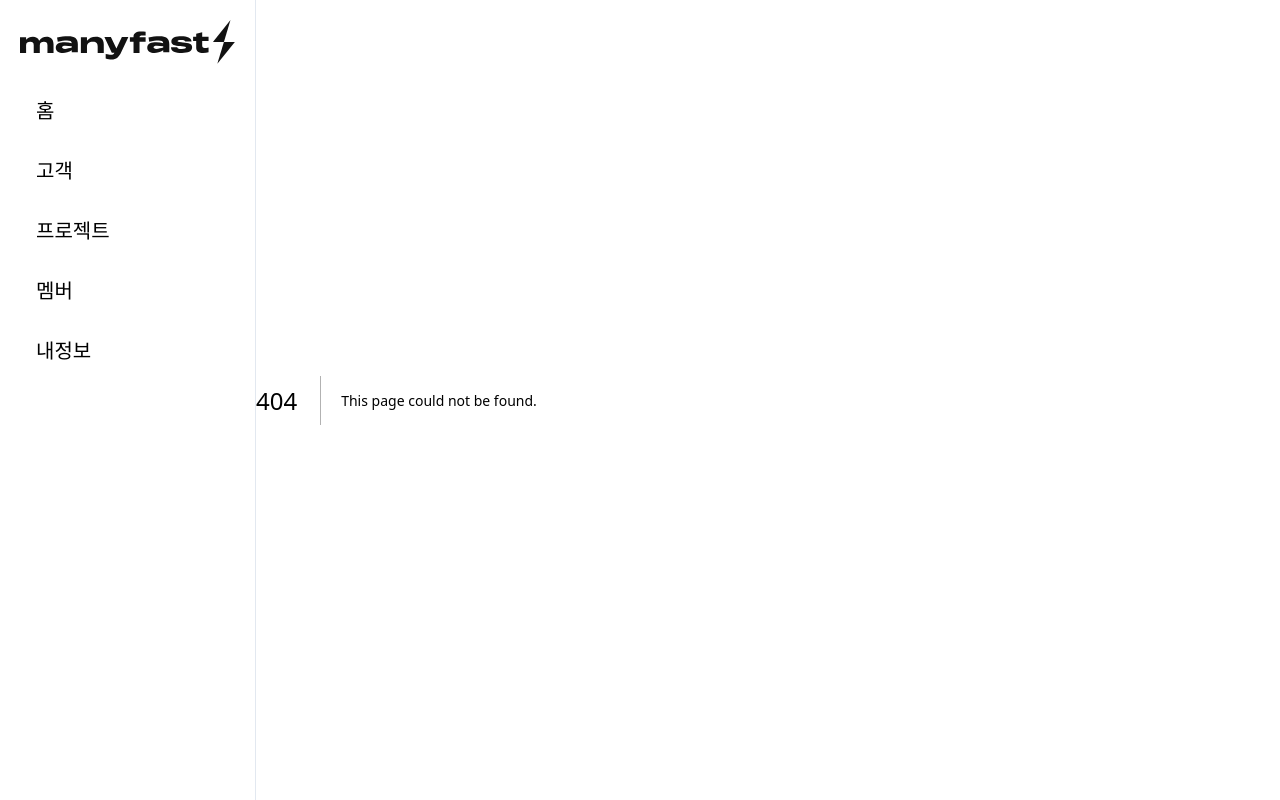
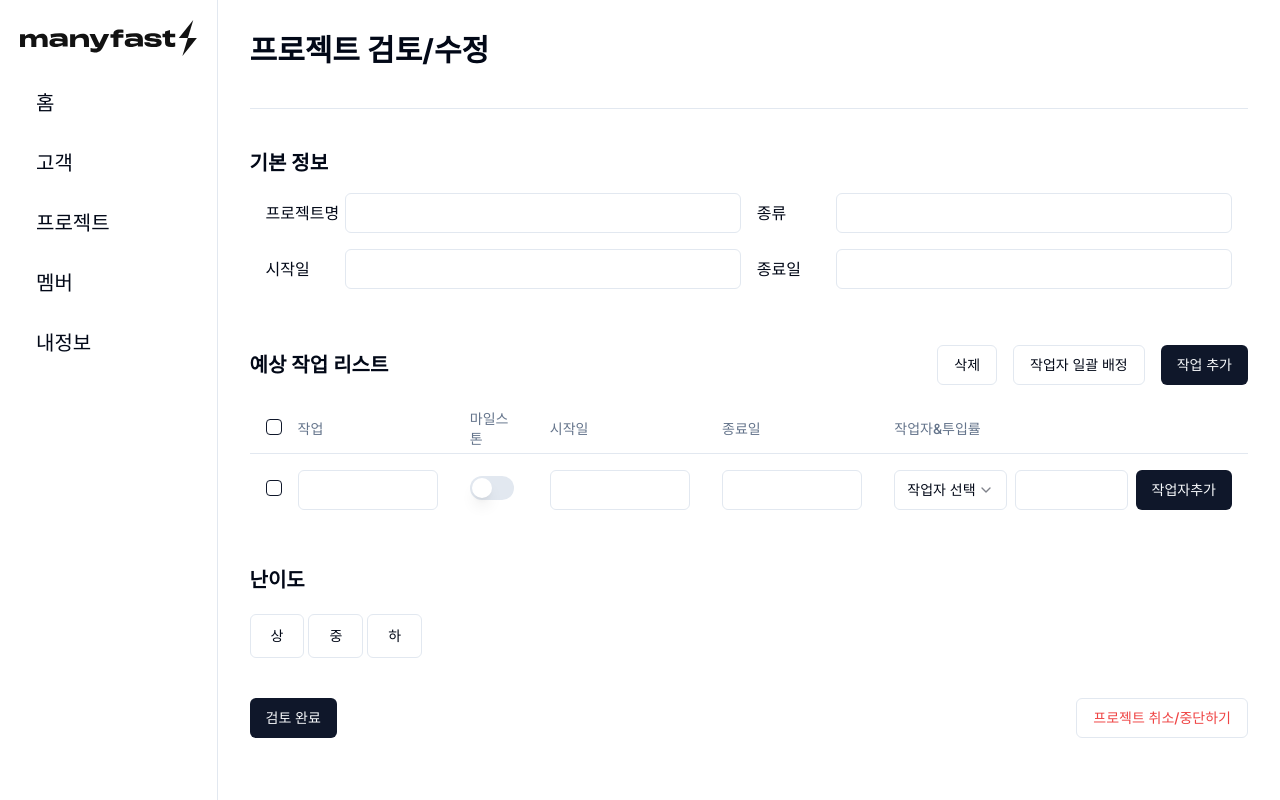
Before and after one commit to leolap-tony/manifast-test, a Next.js app: page /project/1/check in a window 1280 px wide. Before the commit this address had no page. Built offline with nearby package versions, Linux system fonts and the light colour scheme.

Commit message:
feat: 프로젝트 검토/수정 페이지 추가

```diff
--- /dev/null
+++ b/app/project/[pid]/check/page.tsx
@@ -0,0 +1,136 @@
+import React from 'react'
+
+import { Separator } from '@/components/ui/separator'
+import { Button } from '@/components/ui/button'
+import { Label } from '@/components/ui/label'
+import { Input } from '@/components/ui/input'
+import { ToggleGroup, ToggleGroupItem } from "@/components/ui/toggle-group"
+import { Switch } from "@/components/ui/switch"
+import { Checkbox } from "@/components/ui/checkbox"
+import {
+  Select,
+  SelectContent,
+  SelectItem,
+  SelectTrigger,
+  SelectValue
+} from "@/components/ui/select"
+
+import {
+  Table,
+  TableBody,
+  TableCaption,
+  TableCell,
+  TableHead,
+  TableHeader,
+  TableRow,
+} from "@/components/ui/table"
+
+const page = () => {
+  return (
+    <div className='flex flex-col p-8 w-full gap-10'>
+      <h1 className="text-3xl font-bold">프로젝트 검토/수정</h1>
+      <Separator/>
+
+      <section className='flex flex-col'>
+        <h2 className='text-xl font-semibold'>기본 정보</h2>
+        <div className='grid grid-cols-1 lg:grid-cols-2 gap-4 p-4 w-full'>
+          <div className='flex items-center'>
+            <div className='w-24'>프로젝트명</div>
+            <Input name='projectName' className=""/>
+          </div>
+          <div className='flex items-center'>
+            <div className='w-24'>종류</div>
+            <Input name='projectName' className=""/>
+          </div>
+          <div className='flex items-center'>
+            <div className='w-24'>시작일</div>
+            <Input name='projectName' className=""/>
+          </div>
+          <div className='flex items-center'>
+            <div className='w-24'>종료일</div>
+            <Input name='projectName' className=""/>
+          </div>
+        </div>
+      </section>
+
+      <section className='flex flex-col gap-5'>
+        <div className='flex justify-between items-center'>
+          <h2 className='text-xl font-semibold'>예상 작업 리스트</h2>
+          <div className='flex gap-4'>
+            <Button variant={'outline'}>삭제</Button>
+            <Button variant={'outline'}>작업자 일괄 배정</Button>
+            <Button>작업 추가</Button>
+          </div>
+        </div>
+        <Table>
+          <TableHeader>
+              <TableRow>
+                <TableHead>
+                  <Checkbox/>
+                </TableHead>
+                <TableHead>작업</TableHead>
+                <TableHead>마일스톤</TableHead>
+                <TableHead>시작일</TableHead>
+                <TableHead>종료일</TableHead>
+                <TableHead>작업자&투입률</TableHead>
+              </TableRow>
+          </TableHeader>
+          <TableBody>
+            <TableRow>
+              <TableCell>
+                <Checkbox/>
+              </TableCell>
+              <TableCell>
+                <Input/>
+              </TableCell>
+              <TableCell>
+                <Switch/>
+              </TableCell>
+              <TableCell>
+                <Input/>
+              </TableCell>
+              <TableCell>
+                <Input/>
+              </TableCell>
+              <TableCell>
+                <div className='flex gap-2'>
+                <Select name='type'>
+                  <SelectTrigger >
+                    <SelectValue placeholder="작업자 선택" />
+                  </SelectTrigger>
+                  <SelectContent>
+                    <SelectItem value="wendy">Wendy</SelectItem>
+                    <SelectItem value="zoey">Zoey</SelectItem>
+                    <SelectItem value="tony">Tony</SelectItem>
+                  </SelectContent>
+                </Select>
+                  <Input/>
+                  <Button>작업자추가</Button>
+                </div>
+              </TableCell>
+            </TableRow>
+          </TableBody>
+        </Table>
+      </section>
+
+      <section className='flex flex-col items-start gap-5'>
+        <h2 className='text-xl font-semibold'>난이도</h2>
+        <ToggleGroup type="single" variant={'outline'} size={'lg'}>
+          <ToggleGroupItem value="high">상</ToggleGroupItem>
+          <ToggleGroupItem value="medium">중</ToggleGroupItem>
+          <ToggleGroupItem value="low">하</ToggleGroupItem>
+        </ToggleGroup>
+
+      </section>
+
+      <div className='flex justify-between items-center'>
+        <Button>검토 완료</Button>
+        <Button variant={'outline'} className='text-red-500'>프로젝트 취소/중단하기</Button>
+      </div>
+
+
+    </div>
+  )
+}
+
+export default page
--- /dev/null
+++ b/components/ui/checkbox.tsx
@@ -0,0 +1,30 @@
+"use client"
+
+import * as React from "react"
+import * as CheckboxPrimitive from "@radix-ui/react-checkbox"
+import { Check } from "lucide-react"
+
+import { cn } from "@/lib/utils"
+
+const Checkbox = React.forwardRef<
+  React.ElementRef<typeof CheckboxPrimitive.Root>,
+  React.ComponentPropsWithoutRef<typeof CheckboxPrimitive.Root>
+>(({ className, ...props }, ref) => (
+  <CheckboxPrimitive.Root
+    ref={ref}
+    className={cn(
+      "peer h-4 w-4 shrink-0 rounded-sm border border-primary ring-offset-background focus-visible:outline-none focus-visible:ring-2 focus-visible:ring-ring focus-visible:ring-offset-2 disabled:cursor-not-allowed disabled:opacity-50 data-[state=checked]:bg-primary data-[state=checked]:text-primary-foreground",
+      className
+    )}
+    {...props}
+  >
+    <CheckboxPrimitive.Indicator
+      className={cn("flex items-center justify-center text-current")}
+    >
+      <Check className="h-4 w-4" />
+    </CheckboxPrimitive.Indicator>
+  </CheckboxPrimitive.Root>
+))
+Checkbox.displayName = CheckboxPrimitive.Root.displayName
+
+export { Checkbox }
--- /dev/null
+++ b/components/ui/switch.tsx
@@ -0,0 +1,29 @@
+"use client"
+
+import * as React from "react"
+import * as SwitchPrimitives from "@radix-ui/react-switch"
+
+import { cn } from "@/lib/utils"
+
+const Switch = React.forwardRef<
+  React.ElementRef<typeof SwitchPrimitives.Root>,
+  React.ComponentPropsWithoutRef<typeof SwitchPrimitives.Root>
+>(({ className, ...props }, ref) => (
+  <SwitchPrimitives.Root
+    className={cn(
+      "peer inline-flex h-6 w-11 shrink-0 cursor-pointer items-center rounded-full border-2 border-transparent transition-colors focus-visible:outline-none focus-visible:ring-2 focus-visible:ring-ring focus-visible:ring-offset-2 focus-visible:ring-offset-background disabled:cursor-not-allowed disabled:opacity-50 data-[state=checked]:bg-primary data-[state=unchecked]:bg-input",
+      className
+    )}
+    {...props}
+    ref={ref}
+  >
+    <SwitchPrimitives.Thumb
+      className={cn(
+        "pointer-events-none block h-5 w-5 rounded-full bg-background shadow-lg ring-0 transition-transform data-[state=checked]:translate-x-5 data-[state=unchecked]:translate-x-0"
+      )}
+    />
+  </SwitchPrimitives.Root>
+))
+Switch.displayName = SwitchPrimitives.Root.displayName
+
+export { Switch }
--- a/package.json
+++ b/package.json
@@ -12,6 +12,7 @@
   "dependencies": {
     "@auth/prisma-adapter": "^2.2.0",
     "@prisma/client": "^5.15.0",
+    "@radix-ui/react-checkbox": "^1.1.1",
     "@radix-ui/react-dialog": "^1.1.1",
     "@radix-ui/react-label": "^2.1.0",
     "@radix-ui/react-popover": "^1.1.1",
@@ -19,6 +20,7 @@
     "@radix-ui/react-select": "^2.1.1",
     "@radix-ui/react-separator": "^1.1.0",
     "@radix-ui/react-slot": "^1.1.0",
+    "@radix-ui/react-switch": "^1.1.0",
     "@radix-ui/react-tabs": "^1.1.0",
     "@radix-ui/react-toggle": "^1.1.0",
     "@radix-ui/react-toggle-group": "^1.1.0",
```
Also changed, not shown: 2 other files (tests, documents, lock files or other folders).
